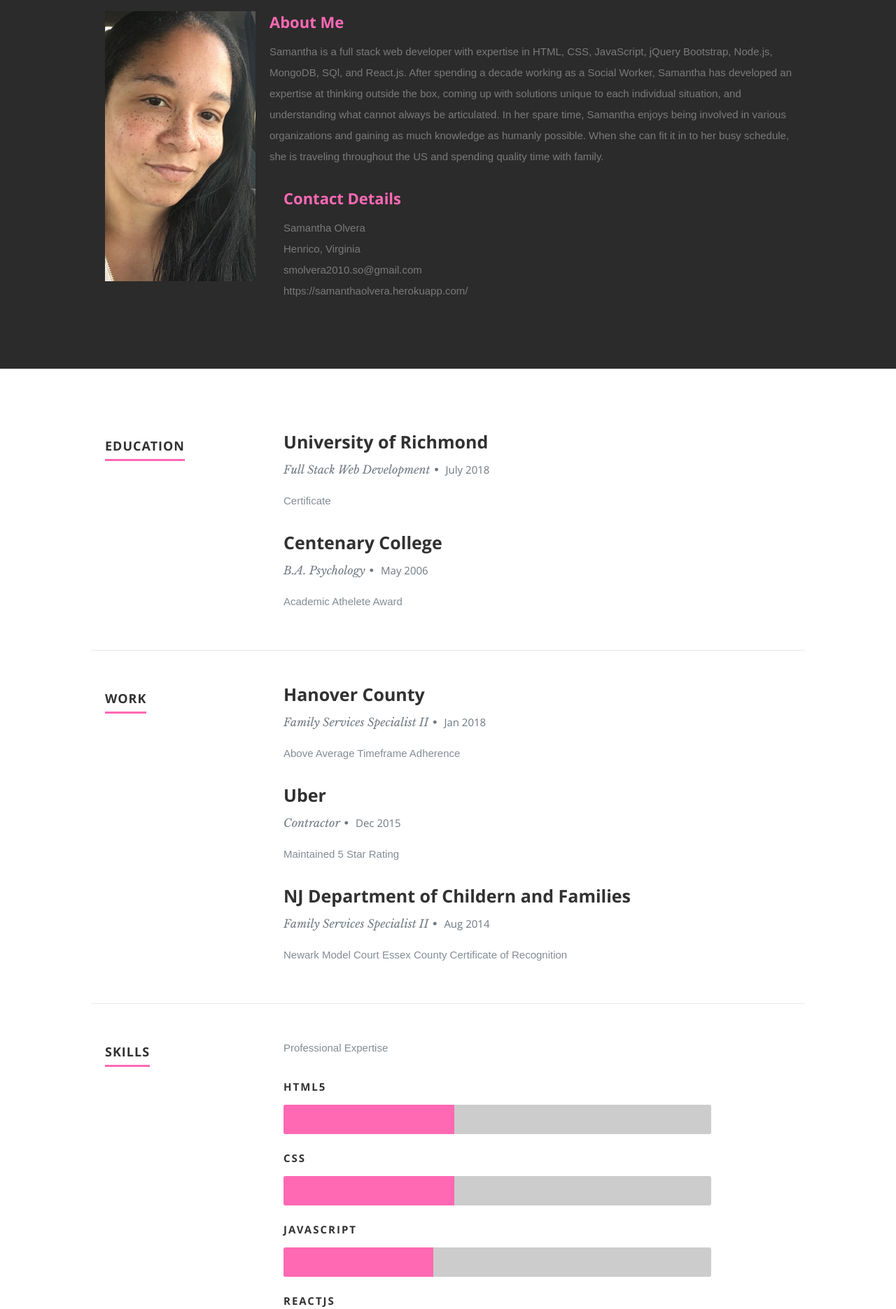
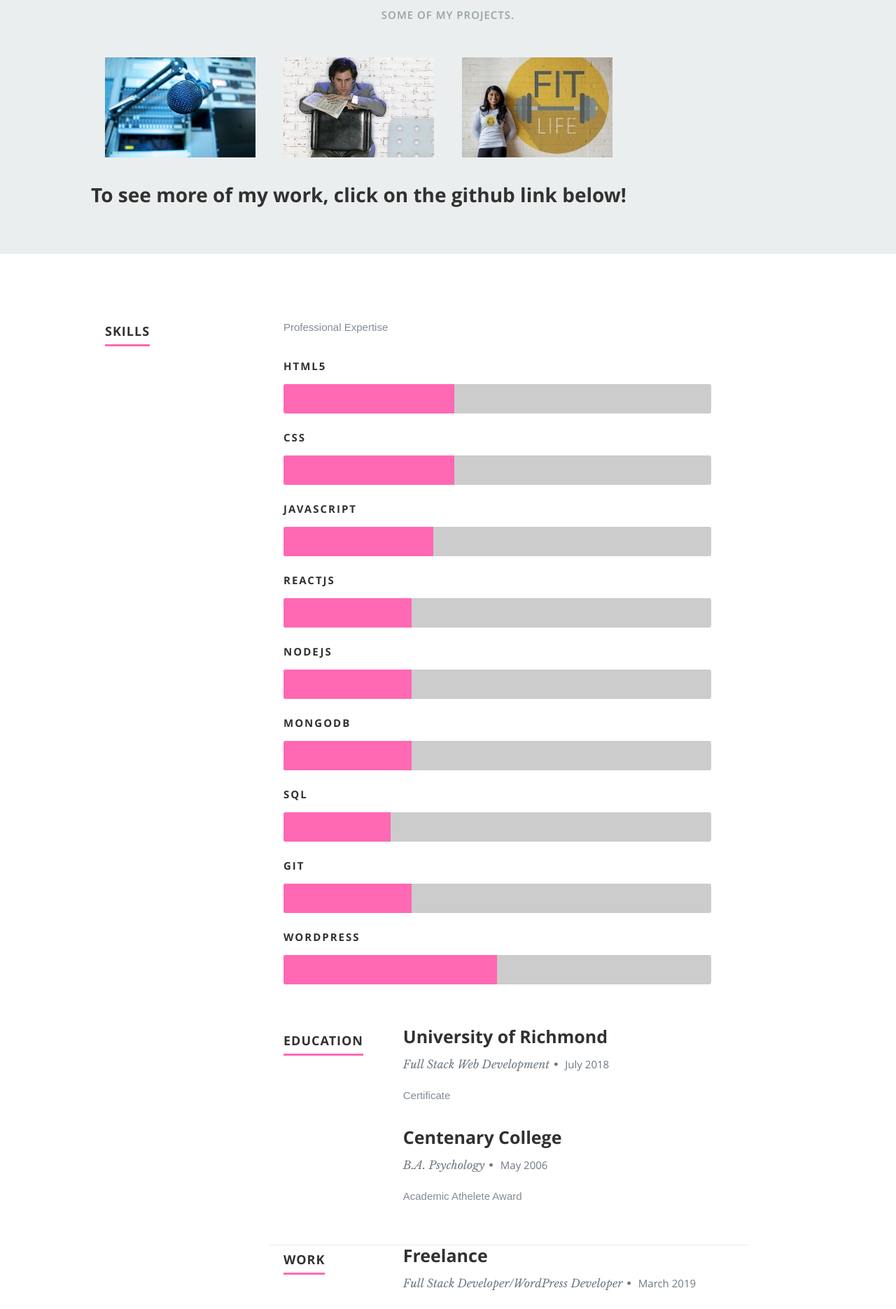
Before and after one commit to smolvera/SamanthaOlvera, a React (Create React App) app: page / in a window 1280 px wide. Shown: the part 880-2751 px from the top of the page at 70% size. Built offline with nearby package versions, Linux system fonts and the light colour scheme.

Commit message:
updated resume

```diff
--- a/src/App.js
+++ b/src/App.js
@@ -12,9 +12,9 @@ class App extends Component {
     return (
       <div className="App">
         <Header resumeData = {resumeData}/>
+        <Portfolio resumeData = {resumeData}/>
+        <Resume resumeData = {resumeData}/>
         <About resumeData = {resumeData}/>
-        <Resume resumeData = {resumeData}/>
-        <Portfolio resumeData = {resumeData}/>
         <Contact resumeData = {resumeData}/>
         <Footer resumeData = {resumeData}/>
       </div>
--- a/src/components/Header/Header.js
+++ b/src/components/Header/Header.js
@@ -11,9 +11,9 @@ export default class Header extends Component {
             <a className="mobile-btn" href="#mobile-nav-wrap" title="Hide navigation">Hide navigation</a>
             <ul id="nav" className="nav">
                 <li className="current"><a className="smoothscroll" href="#home">Home</a></li>
+                <li><a className="smoothscroll" href="#portfolio">Projects</a></li>
+                <li><a className="smoothscroll" href="#resume">Resume</a></li>
                 <li><a className="smoothscroll" href="#about">About</a></li>
-                <li><a className="smoothscroll" href="#resume">Resume</a></li>
-                <li><a className="smoothscroll" href="#portfolio">Projects</a></li>
                 <li><a className="smoothscroll" href="#contact">Contact</a></li>
             </ul>
         </nav>
--- a/src/components/Portfolio/Portfolio.js
+++ b/src/components/Portfolio/Portfolio.js
@@ -2,6 +2,10 @@ import React, { Component } from 'react';
 
 
 export default class Porfolio extends Component {
+  handleClick(e) {
+    e.preventDefault();
+    console.log("this is: ", this.href);
+  }
   render() {
     let resumeData = this.props.resumeData;
     return (
@@ -15,7 +19,7 @@ export default class Porfolio extends Component {
               return(
                 <div className="columns portfolio-item" key={index}>
                   <div className="item-wrap">
-                    <a href="#modal-01">
+                    <a onClick={this.handleclick} href={this.href}>
                       <img src={`${item.imgurl}`} className="item-img" alt="project pics" />
                       <div className="overlay">
                         <div className="portfolio-item-meta">
--- a/src/components/Resume/Resume.js
+++ b/src/components/Resume/Resume.js
@@ -5,7 +5,36 @@ export default  class Resume extends Component {
     let resumeData = this.props.resumeData;
     return (
       <section id="resume">
+        {/* Skills Section */}
+        <div className="row skill">
 
+          <div className="three columns header-col">
+            <h1><span>Skills</span></h1>
+          </div>
+          {/* add a row here to change skills layout */}
+          <div className="nine columns main-col">
+
+            <p>
+            {resumeData.skillsDescription}
+            </p>
+
+          <div className="bars">
+
+            <ul className="skills">
+            {
+              resumeData.skills && resumeData.skills.map((item, index) => {
+                return(
+                  <li key={index}>
+                  <span className={`bar-expand ${item.skillname.toLowerCase()}`}>
+                  </span><em>{item.skillname}</em>
+                  </li>
+                )
+              })
+            }
+          </ul>
+        </div>
+
+        {/* Education Section */}
         <div className="row education">
 
           <div className="three columns header-col">
@@ -32,8 +61,9 @@ export default  class Resume extends Component {
             }
           </div>
         </div>
+
+        {/* Work Section */}
         <div className="row work">
-
           <div className="three columns header-col">
             <h1><span>Work</span></h1>
           </div>
@@ -52,50 +82,14 @@ export default  class Resume extends Component {
                         {item.Achievements}
                         </p>
                       </div>
-
                   </div>
-
                 )
               })
             }
           </div>
         </div>
-
-
-         <div className="row skill">
-
-            <div className="three columns header-col">
-               <h1><span>Skills</span></h1>
    		</div>
-
-            <div className="nine columns main-col">
-
-               <p>
-               {resumeData.skillsDescription}
-               </p>
-
-   				<div className="bars">
-
-   				   <ul className="skills">
-                {
-                  resumeData.skills && resumeData.skills.map((item, index) => {
-                    return(
-                      <li key={index}>
-                      <span className={`bar-expand ${item.skillname.toLowerCase()}`}>
-                      </span><em>{item.skillname}</em>
-                      </li>
-                    )
-                  })
-                }
-
-   					</ul>
-
       </div>
-
-   			</div>
-
-         </div>
-
       </section>
     );
   }
--- a/src/resumeData.js
+++ b/src/resumeData.js
@@ -15,7 +15,7 @@ let resumeData = {
         "className": "fa fa-linkedin"
       },
     ],
-    "aboutme": "Samantha is a full stack web developer with expertise in HTML, CSS, JavaScript, jQuery Bootstrap, Node.js, MongoDB, SQl, and React.js. After spending a decade working as a Social Worker, Samantha has developed an expertise at thinking outside the box, coming up with solutions unique to each individual situation, and understanding what cannot always be articulated. In her spare time, Samantha enjoys being involved in various organizations and gaining as much knowledge as humanly possible. When she can fit it in to her busy schedule, she is traveling throughout the US and spending quality time with family.",
+    "aboutme": "Samantha is a full stack web developer with expertise in HTML, CSS, JavaScript, jQuery Bootstrap, Node.js, MongoDB, SQl, React.js, and WordPress. After spending a decade working as a Social Worker, Samantha has developed an expertise at thinking outside the box, coming up with solutions unique to each individual situation, and understanding what cannot always be articulated. In her spare time, Samantha enjoys being involved in various organizations and gaining as much knowledge as humanly possible. When she can fit it in to her busy schedule, she is traveling throughout the US and spending quality time with family.",
     "address": "Henrico, Virginia",
     "website": "https://samanthaolvera.herokuapp.com/",
     "education": [{
@@ -35,6 +35,13 @@ let resumeData = {
     ],
     "work":[
       {
+        "CompanyName":"Freelance",
+        "specialization":"Full Stack Developer/WordPress Developer",
+        "MonthOfLeaving":"March",
+        "YearOfLeaving":"2019",
+        "Achievements":"Timely Delivery, Fully Functional, Secure, Fully Responsive"
+      },
+      {
         "CompanyName":"Hanover County",
         "specialization":"Family Services Specialist II",
         "MonthOfLeaving":"Jan",
@@ -42,11 +49,11 @@ let resumeData = {
         "Achievements":"Above Average Timeframe Adherence"
       },
       {
-        "CompanyName":"Uber",
+        "CompanyName":"Self Employment",
         "specialization":"Contractor",
         "MonthOfLeaving":"Dec",
         "YearOfLeaving":"2015",
-        "Achievements":"Maintained 5 Star Rating"
+        "Achievements":"Maintained 5 Star Rating Customer Service"
       },
       {
         "CompanyName":"NJ Department of Childern and Families",
@@ -82,23 +89,29 @@ let resumeData = {
       },
       {
         "skillname": "Git"
+      },
+      {
+        "skillname": "WordPress"
       }
     ],
     "portfolio":[
       {
         "name":"YouPhonic",
         "description":"A song lyric application",
-        "imgurl":"/images/portfolio/microphone.jpg"
+        "imgurl":"/images/portfolio/microphone.jpg",
+        "href":"https://smolvera.github.io/Youphonic_App/"
       },
       {
         "name":"Briefcase",
         "description":"A job search manager application",
-        "imgurl":"images/portfolio/manandBriefcase.jpg"
+        "imgurl":"images/portfolio/manandBriefcase.jpg",
+        "href":"https://intense-badlands-15017.herokuapp.com/"
       },
       {
         "name":"FitLife",
         "description":"A fitness management application",
-        "imgurl":"images/portfolio/test3.jpg"
+        "imgurl":"images/portfolio/test3.jpg",
+        "href":"https://group-project-3.herokuapp.com/"
       }
     ],
   }
```
Lines whose indentation alone changed are shown as unchanged.
